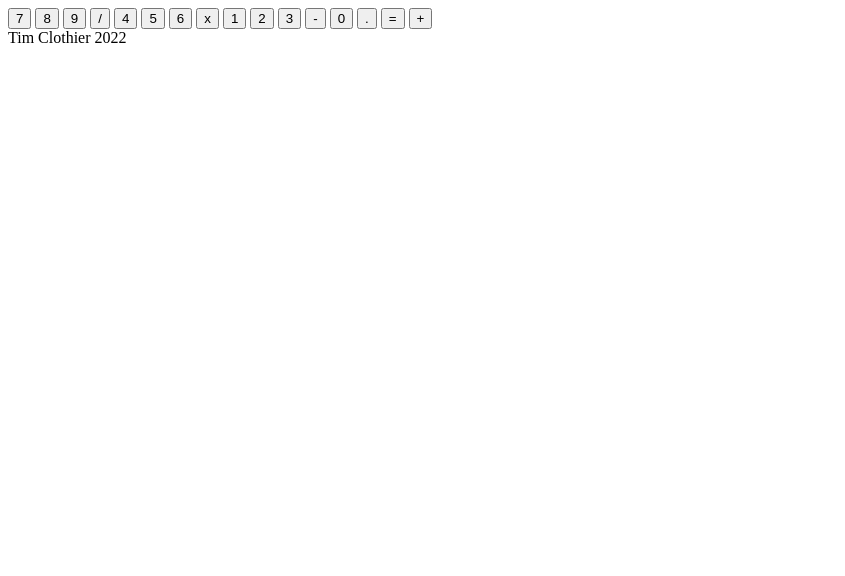
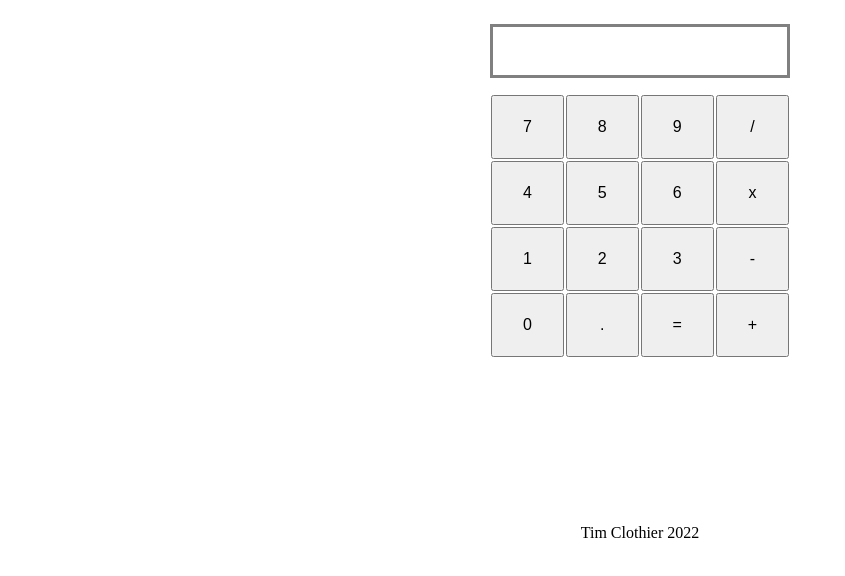
Before and after one commit to Joey-Schmoe/odin-calculator, a plain HTML site: page index.html in a window 1280 px wide. Shown: the whole page, without its empty margins (0-845 px from the left). Drawn offline with Linux system fonts and the light colour scheme.

Commit message:
Stylehtml elements

```diff
--- a/index.html
+++ b/index.html
@@ -5,6 +5,7 @@
     <meta http-equiv="X-UA-Compatible" content="IE=edge">
     <meta name="viewport" content="width=device-width, initial-scale=1.0">
     <title>Calculator</title>
+    <link rel="stylesheet" href="stylesheet.css">
 </head>
 <body>
     <div id="calculator-container">
--- a/stylesheet.css
+++ b/stylesheet.css
@@ -0,0 +1,33 @@
+body {
+    margin: 0;
+    padding: 24px;
+}
+
+footer {
+    text-align: center;
+}
+
+#calculator-container {
+    width: 300px;
+    height: 500px;
+    margin: auto;
+}
+
+#calculator-display {
+    height: 48px;
+    border: 3px solid gray;
+    margin-bottom: 16px;
+}
+
+#calculator-buttons {
+    display: grid;
+    grid-template-columns: auto auto auto auto;
+    grid-template-rows: auto auto auto auto;
+}
+
+button {
+    height: 64px;
+    width: auto;
+    margin: 1px;
+    font-size: 16px;
+}
```
